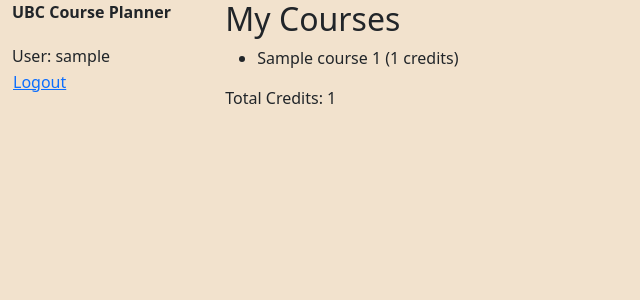
After one commit to johnny-581/ubc-course-planner, a Django app: page /courselist/mycourses/ in a window 1280 px wide. The commit adds this page. Shown: the top 300 px of the page, without its empty margins (0-640 px from the left). Run offline with Django 5.2, Linux system fonts and the light colour scheme; a user stored in the database is signed in; tables that the repository leaves empty hold one stand-in row (values such as "Sample post").

Commit message:
Added mycourses view to display user specific course list

```diff
--- a/courselist/models.py
+++ b/courselist/models.py
@@ -35,5 +35,8 @@ class UserCourse(models.Model):
     order = models.IntegerField(default=0)
     created_at = models.DateTimeField(auto_now_add=True)
 
+    def __str__(self):
+        return f'{self.user} - {self.course} ({self.order})'
+
     class Meta:
-        unique_together = ('user', 'course')
+        unique_together = [('user', 'course'), ('user', 'order')]
--- a/courselist/static/css/styles.css
+++ b/courselist/static/css/styles.css
@@ -1,9 +1,18 @@
+body {
+    background-color: rgb(242, 226, 205);
+}
+
 .sidebar-nav {
     margin-top: 20px;
     padding: 0;
     list-style: none;
 }
 
-body {
-    background-color: rgb(242, 226, 205);
+#logout-form {
+    display: inline;
 }
+
+#logout-form button {
+    padding: 0;
+    margin: 0;
+}
--- a/courselist/templates/base_generic.html
+++ b/courselist/templates/base_generic.html
@@ -29,7 +29,7 @@
                         </form>
                     </li>
                     {% else %}
-                    <li><a href="{% url 'login' %}?next={{ request.path }}">Login</a></li>
+                    <li><a href="{% url 'login' %}?next=/courselist/mycourses/">Login</a></li>
                     {% endif %}
                     {% endblock %}
                 </ul>
--- a/courselist/templates/index.html
+++ b/courselist/templates/index.html
@@ -3,7 +3,7 @@
 {% block content %}
 <p>Summary:</p>
 <ul>
-    <li><strong># Courses:</strong> {{num_courses}}</li>
-    <li><strong>Total Credits: </strong> {{total_credits}}</li>
+    <li><strong># Courses in database: </strong>{{num_courses}}</li>
+    <li><strong>Total Credits in database: </strong>{{total_credits}}</li>
 </ul>
 {% endblock %}
--- /dev/null
+++ b/courselist/templates/user_courses.html
@@ -0,0 +1,15 @@
+{% extends 'base_generic.html' %}
+
+{% block content %}
+<h2>My Courses</h2>
+
+<ul>
+    {% for user_course in user_courses %}
+    <li>{{ user_course.course }} ({{ user_course.course.credits }} credits)</li>
+    {% empty %}
+    <li>No courses found.</li>
+    {% endfor %}
+</ul>
+
+<p>Total Credits: {{ user_total_credits }}</p>
+{% endblock %}
--- a/courselist/urls.py
+++ b/courselist/urls.py
@@ -2,5 +2,6 @@ from django.urls import path
 from . import views
 
 urlpatterns = [
-    path('', views.index, name='index')
+    path('', views.index, name='index'),
+    path('mycourses/', views.CoursesByUserListView.as_view(), name='my_courses'),
 ]
--- a/courselist/views.py
+++ b/courselist/views.py
@@ -1,6 +1,8 @@
 from django.shortcuts import render
-from .models import Course
+from .models import Course, UserCourse
 from django.db.models import Sum
+from django.contrib.auth.mixins import LoginRequiredMixin
+from django.views import generic
 
 def index(request):
     num_courses = Course.objects.count()
@@ -12,3 +14,20 @@ def index(request):
     }
 
     return render(request, 'index.html', context=context)
+
+class CoursesByUserListView(LoginRequiredMixin, generic.ListView):
+    model = UserCourse
+    template_name = 'user_courses.html'
+    context_object_name = 'user_courses'
+
+    def get_queryset(self):
+        return UserCourse.objects.filter(user=self.request.user).select_related('course').order_by('order')
+
+    def get_context_data(self, **kwargs):
+        context = super().get_context_data(**kwargs)
+        user_total_credits = (UserCourse.objects.filter(user=self.request.user)
+                              .aggregate(Sum('course__credits'))['course__credits__sum'] or 0)
+
+        context['user_total_credits'] = user_total_credits
+
+        return context
--- a/templates/registration/logged_out.html
+++ b/templates/registration/logged_out.html
@@ -2,5 +2,5 @@
 
 {% block content %}
 <p>Logged out!</p>
-<a href="{% url 'login' %}">Click here to login again.</a>
+<a href="{% url 'login' %}?next=/courselist/mycourses/">Click here to login again.</a>
 {% endblock %}
```
Also changed, not shown: courselist/admin.py (line endings or trailing spaces).
